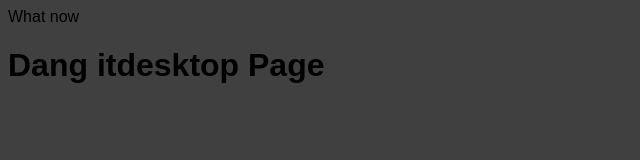
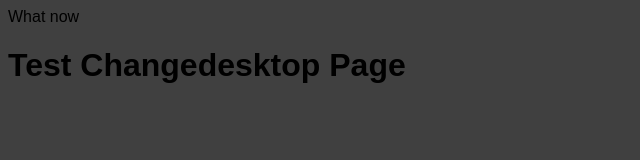
Before and after one commit to hcrans/ddproj, a plain HTML site: page index.html in a window 1280 px wide. Shown: the whole page, without its empty margins (0-640 px from the left). Drawn offline with Linux system fonts and the light colour scheme.

Commit message:
Test change

```diff
--- a/index.html
+++ b/index.html
@@ -5,5 +5,5 @@
         <body>
             What now
         </body>
-        <h1>Dang it</h1>
+        <h1>Test Change</h1>
 </html>
```
